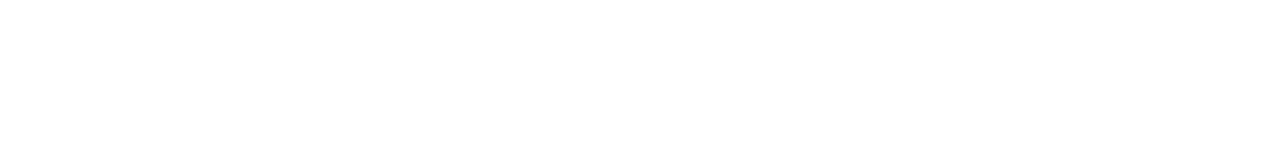
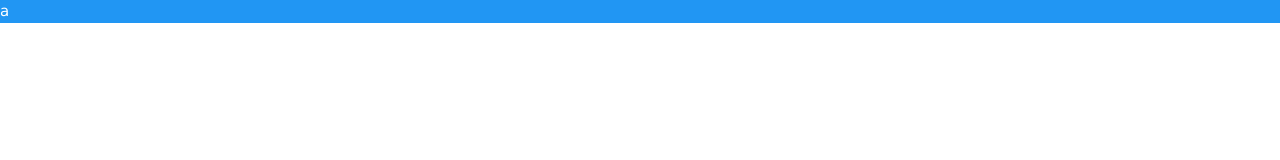
Before and after one commit to conservingenergyatwis/conservingenergyatwis.githhub.io, a plain HTML site: page index.html in a window 1280 px wide. Drawn offline with nearby package versions, Linux system fonts and the light colour scheme.

Commit message:
Update index.html

```diff
--- a/index.html
+++ b/index.html
@@ -9,7 +9,7 @@
     </head>
 <body>
     <nav class="w3-bar w3-blue">
-        <a href="https://"
+        a
     </nav>
 </body>
 </html>
```
